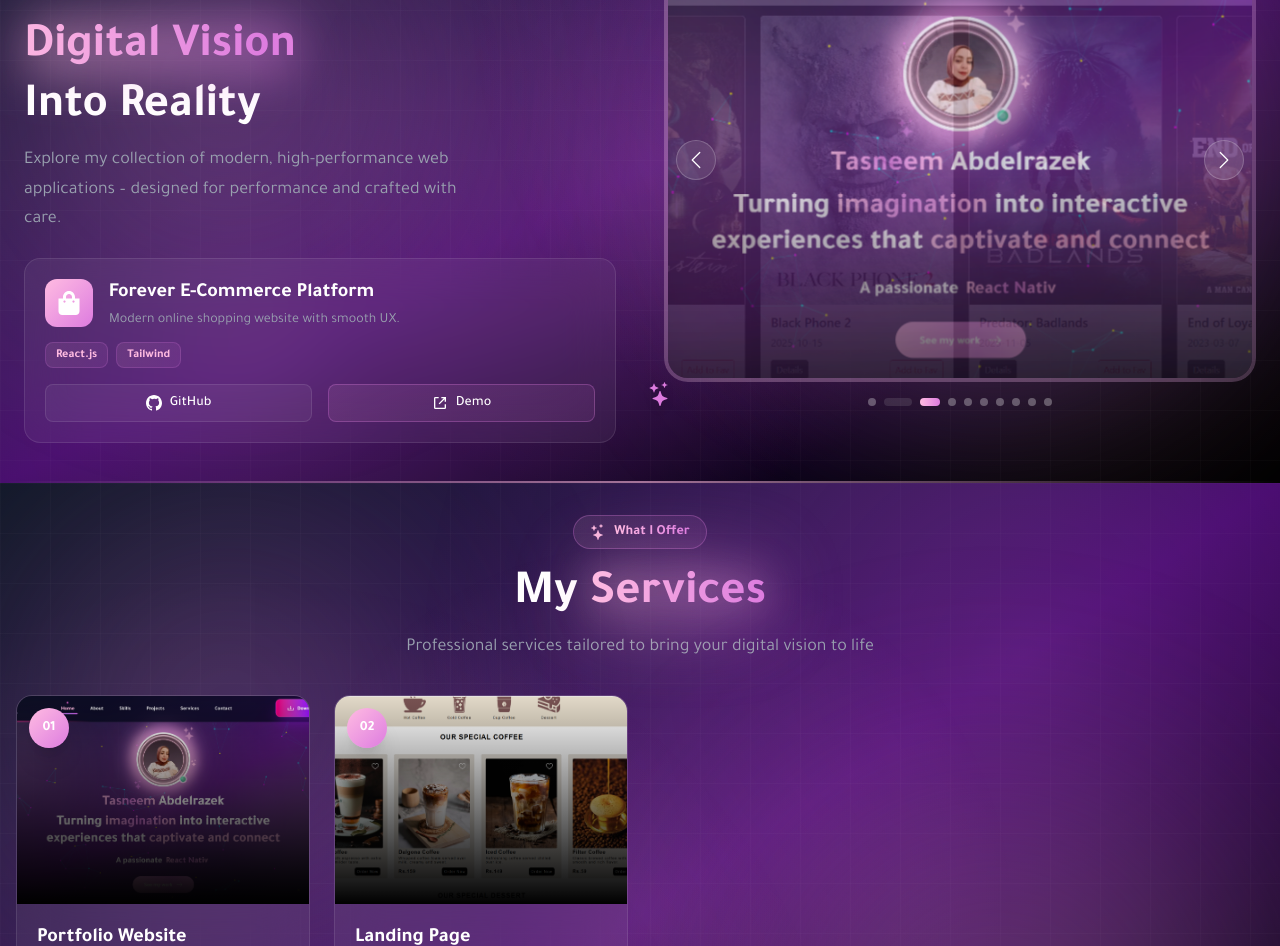
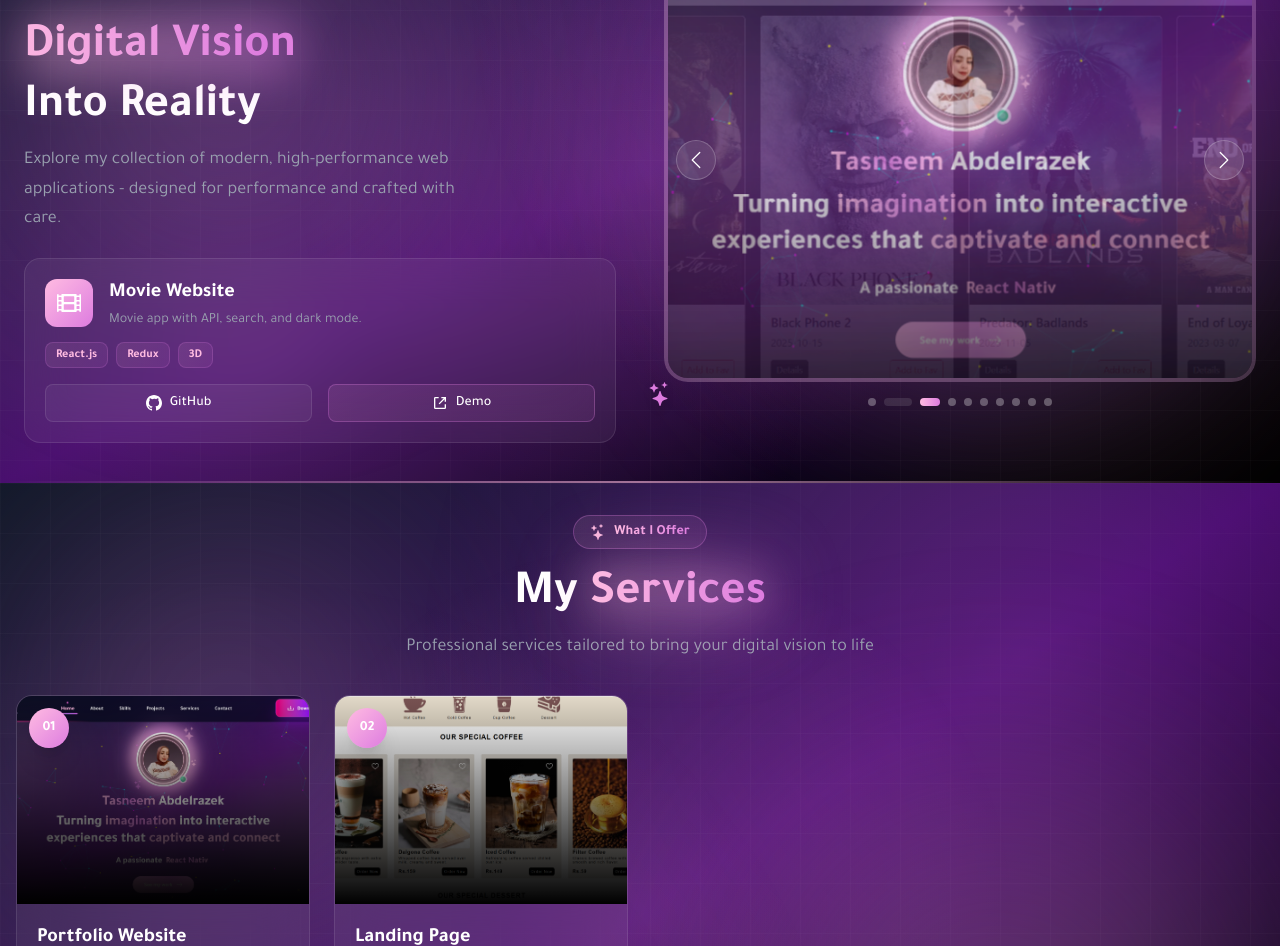
Before and after one commit to tasneem-abdelrazek/my-portfolio, a Next.js app: page / in a window 1280 px wide. Shown: the part 2639-3585 px from the top of the page. Built offline with nearby package versions, Linux system fonts and the light colour scheme.

Commit message:
fixed projects

```diff
--- a/components/Home/Projects/Project.tsx
+++ b/components/Home/Projects/Project.tsx
@@ -7,7 +7,8 @@ import { projects } from "../../data/projects";
 import { backgroundEffects, sectionDivider, animationStyles } from "../../styles/theme";
 
 const Project = () => {
-  const [currentSlide] = useState(0);
+  // const [currentSlide] = useState(0);
+  const [currentSlide, setCurrentSlide] = useState(0);
 
   return (
     <div
@@ -44,16 +45,17 @@ const Project = () => {
               </h1>
               <p className="text-gray-400 text-base md:text-lg leading-relaxed max-w-md">
                 Explore my collection of modern, high-performance web
-                applications – designed for performance and crafted with care.
+                applications - designed for performance and crafted with care.
               </p>
             </div>
 
-            {/* Current Project Card */}
+            {/* Project info updated with current slide */}
             <ProjectCard project={projects[currentSlide]} />
           </div>
 
-          {/* Right - Slider */}
-          <ProjectSlider />
+          {/* Pass control to slider */}
+          <ProjectSlider currentSlide={currentSlide} setCurrentSlide={setCurrentSlide} />
+
         </div>
       </div>
 
--- a/components/Home/Projects/ProjectSlider.tsx
+++ b/components/Home/Projects/ProjectSlider.tsx
@@ -1,30 +1,24 @@
 "use client";
-import React, { useState, useEffect } from "react";
+import React, { useEffect } from "react";
 import Image from "next/image";
 import { BsChevronLeft, BsChevronRight, BsStars } from "react-icons/bs";
 import { projects } from "../../data/projects";
 
-const ProjectSlider = () => {
-  const [currentSlide, setCurrentSlide] = useState(0);
-  const [isAutoPlaying, setIsAutoPlaying] = useState(true);
+interface ProjectSliderProps {
+  currentSlide: number;
+  setCurrentSlide: React.Dispatch<React.SetStateAction<number>>;
+}
 
+const ProjectSlider: React.FC<ProjectSliderProps> = ({ currentSlide, setCurrentSlide }) => {
   useEffect(() => {
-    if (!isAutoPlaying) return;
     const interval = setInterval(() => {
       setCurrentSlide((prev) => (prev + 1) % projects.length);
     }, 3000);
     return () => clearInterval(interval);
-  }, [isAutoPlaying]);
+  }, [setCurrentSlide]);
 
-  const nextSlide = () => {
-    setCurrentSlide((prev) => (prev + 1) % projects.length);
-    setIsAutoPlaying(false);
-  };
-
-  const prevSlide = () => {
-    setCurrentSlide((prev) => (prev - 1 + projects.length) % projects.length);
-    setIsAutoPlaying(false);
-  };
+  const nextSlide = () => setCurrentSlide((prev) => (prev + 1) % projects.length);
+  const prevSlide = () => setCurrentSlide((prev) => (prev - 1 + projects.length) % projects.length);
 
   return (
     <div className="relative animate-fadeInRight">
@@ -40,12 +34,7 @@ const ProjectSlider = () => {
                   : "opacity-0 scale-110"
               }`}
             >
-              <Image
-                src={project.image}
-                alt={project.title}
-                fill
-                className="object-cover"
-              />
+              <Image src={project.image} alt={project.title} fill className="object-cover" />
               <div className="absolute inset-0 bg-gradient-to-t from-black/60 via-transparent to-transparent"></div>
             </div>
           ))}
@@ -71,10 +60,7 @@ const ProjectSlider = () => {
         {projects.map((_, index) => (
           <button
             key={index}
-            onClick={() => {
-              setCurrentSlide(index);
-              setIsAutoPlaying(false);
-            }}
+            onClick={() => setCurrentSlide(index)}
             className={`relative h-2 rounded-full transition-all duration-500 ${
               index === currentSlide
                 ? "w-10 bg-gradient-to-r from-[#FFBBE1] to-[#DD7BDF]"
```
